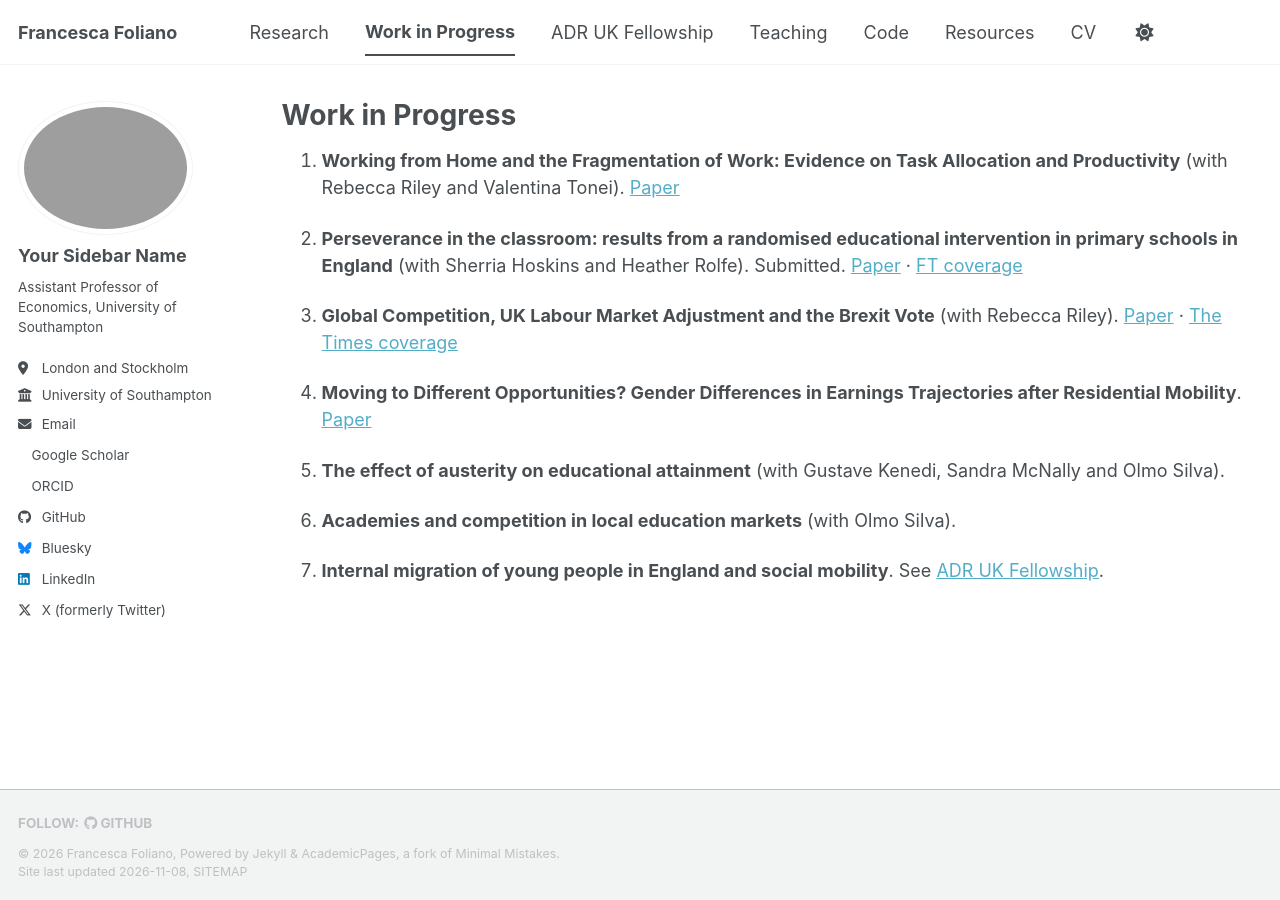
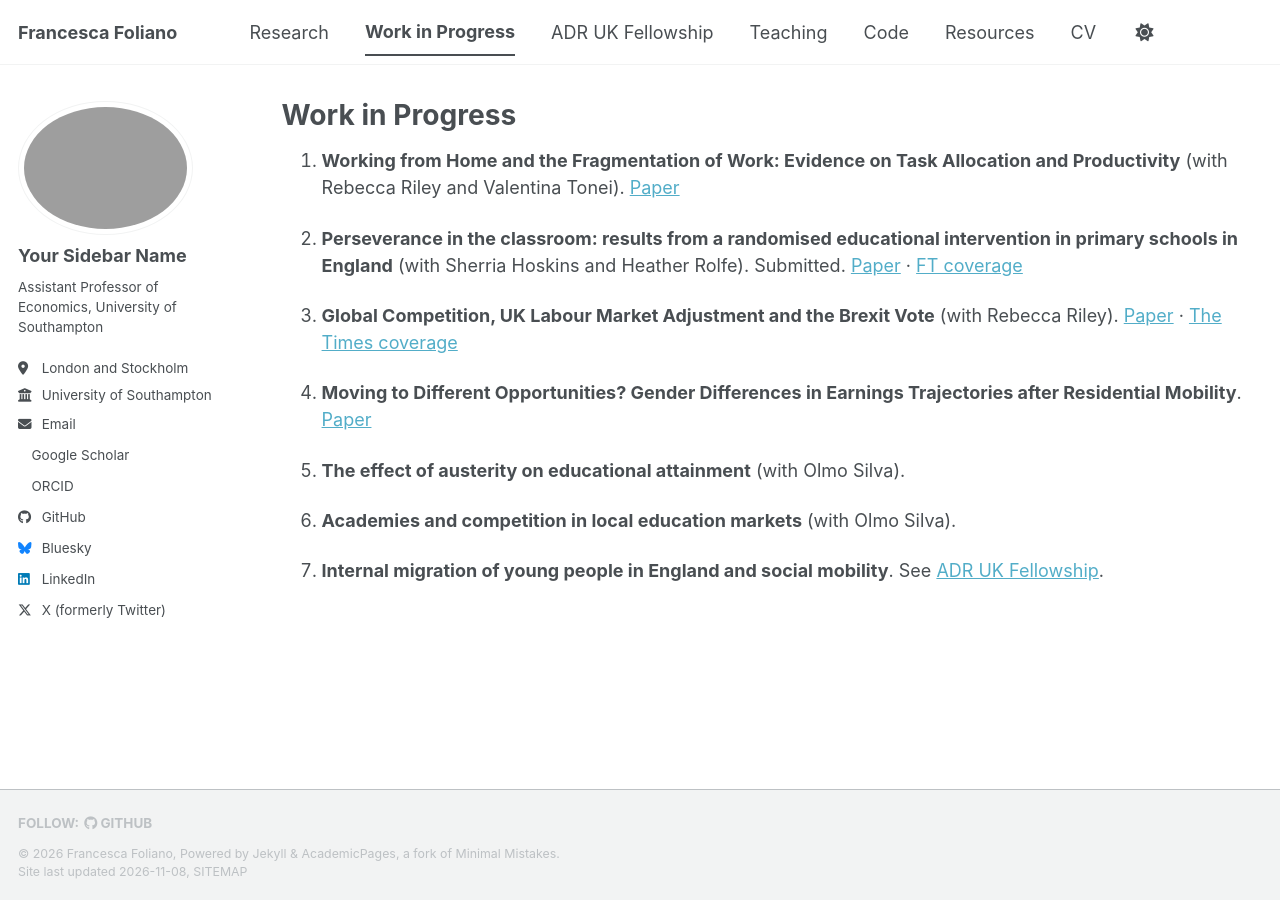
Before and after one commit to francescafoliano/francescafoliano.github.io, a Jekyll site: the page built from _pages/work-in-progress.md, in a window 1280 px wide. Built offline with Jekyll 4.4.1, drawn with Linux system fonts in a browser that asks for light colours; a script bundle is joined from its source files by our own code; a style sheet for code colours, icons or effects is not loaded.

Commit message:
Remove co-authors from austerity paper entry

```diff
--- a/_pages/work-in-progress.md
+++ b/_pages/work-in-progress.md
@@ -13,7 +13,7 @@ author_profile: true
 
 4. **Moving to Different Opportunities? Gender Differences in Earnings Trajectories after Residential Mobility**. [Paper](https://www.dropbox.com/scl/fi/v2z9bgk0r6g1f7tc540vg/Moving_to_different_opportunities____Urbino.pdf?rlkey=1l534s4ouyo15a89y9h1oxdh2&dl=0)
 
-5. **The effect of austerity on educational attainment** (with Gustave Kenedi, Sandra McNally and Olmo Silva).
+5. **The effect of austerity on educational attainment** (with Olmo Silva).
 
 6. **Academies and competition in local education markets** (with Olmo Silva).
 
```
